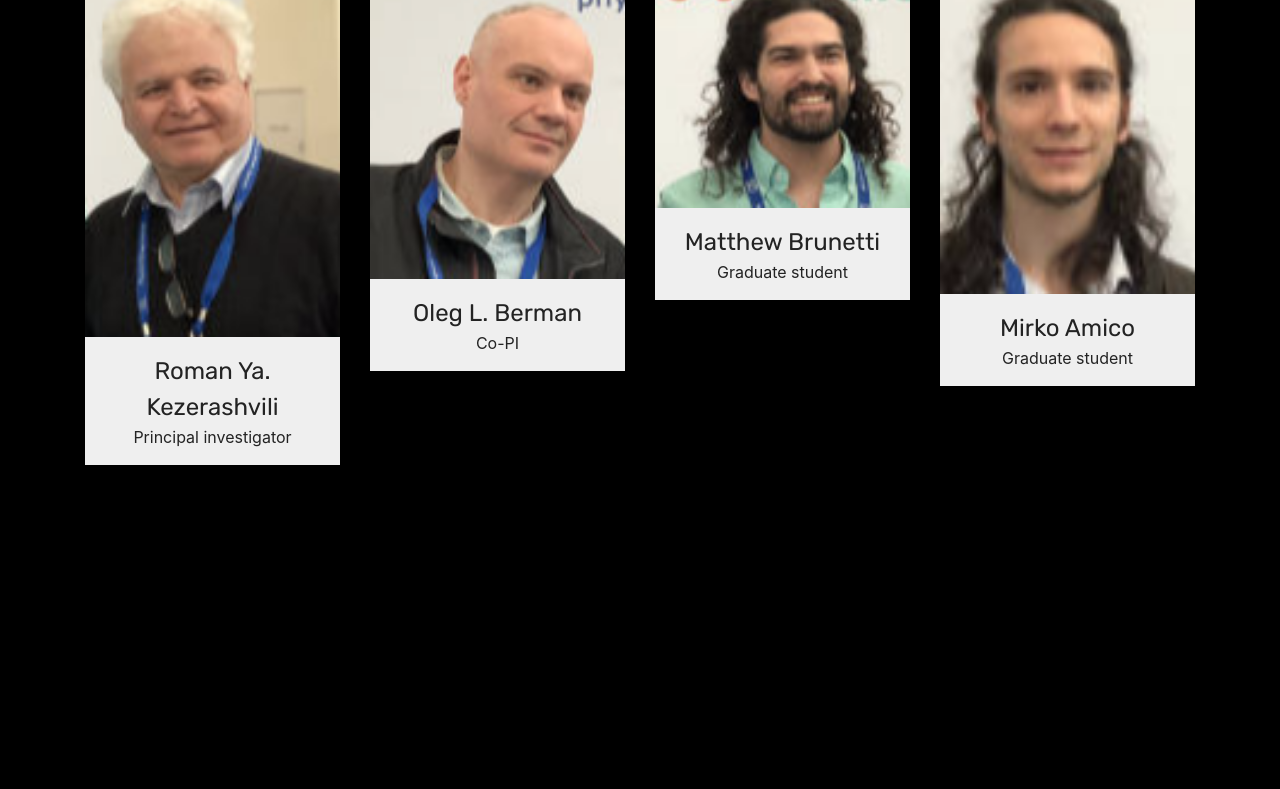
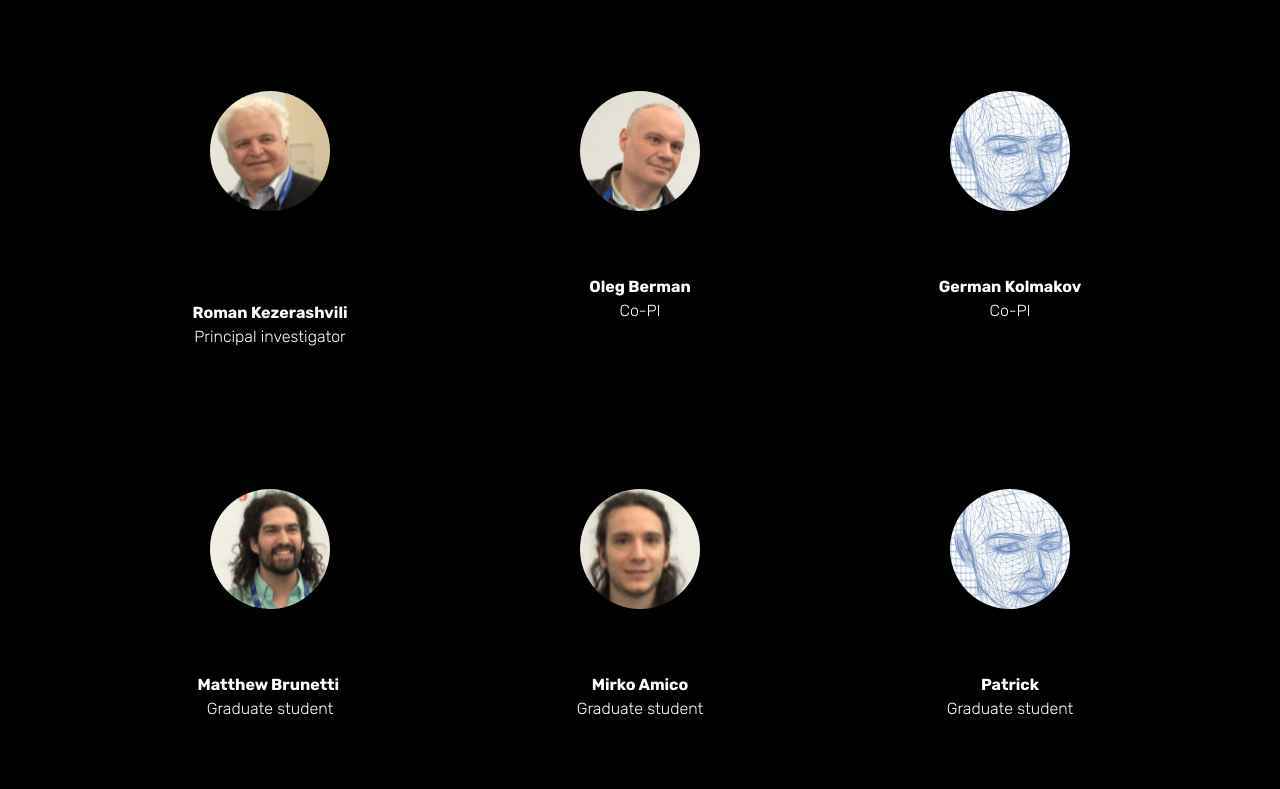
Before and after one commit to 2dphotonics/2dphotonics.github.io, a plain HTML site: page page1.html in a window 1280 px wide. Shown: the part 195-984 px from the top of the page. Drawn offline with Linux system fonts and the light colour scheme; files whose address does not match are found by name.

Commit message:
create github pages

```diff
--- a/assets/images/hashes.json
+++ b/assets/images/hashes.json
@@ -1 +1 @@
-{"py1PGTgHYO+hVxAHH24tuw==":"dod_seal-122x122.jpg","tJHqE6c1LHcg4GkSG3I/xQ==":"city_tech-192x144.jpg","kUQlzaMNaqdUXO/SRIfn1g==":"dod_seal-124x70.png","CKI3vYhZkOWiPwIFoGX5CA==":"dod_seal-124x125.png","0RFmi5vXx9im+YEyXi7HLQ==":"fullsizeoutput_2d9-510x383.jpg","0S9kgaAoaMaWdXUd7JbfvQ==":"fullsizeoutput_2d9-1-510x383.jpg","zHmvu5fWqhnLiq+Ahv2FxQ==":"fullsizeoutput_2d9-2-510x383.jpg","yFtvfx5S81K6K9hMV9rAew==":"fullsizeoutput_2d9-3-510x383.jpg"}
+{"py1PGTgHYO+hVxAHH24tuw==":"dod_seal-122x122.jpg","tJHqE6c1LHcg4GkSG3I/xQ==":"city_tech-192x144.jpg","kUQlzaMNaqdUXO/SRIfn1g==":"dod_seal-124x70.png","CKI3vYhZkOWiPwIFoGX5CA==":"dod_seal-124x125.png","0RFmi5vXx9im+YEyXi7HLQ==":"fullsizeoutput_2d9-510x383.jpg","0S9kgaAoaMaWdXUd7JbfvQ==":"fullsizeoutput_2d9-1-510x383.jpg","zHmvu5fWqhnLiq+Ahv2FxQ==":"fullsizeoutput_2d9-2-510x383.jpg","yFtvfx5S81K6K9hMV9rAew==":"fullsizeoutput_2d9-3-510x383.jpg","Xs4PuHelwBxVJwhMeJnUJw==":"fullsizeoutput_2d9-240x180.jpg","S+4TubsuqoKMkLOtFK5k+g==":"fullsizeoutput_2d9-1-240x180.jpg","hZ7NPI8aSzquey0jRNqcoA==":"fullsizeoutput_2d9-2-240x180.jpg","HXlV0tbUKMNEXSmplnOuwg==":"fullsizeoutput_2d9-3-240x180.jpg","TbiHaYTXUmnFvPmHCgJ2/Q==":"mbr-240x169.jpg"}
--- a/assets/mobirise/css/mbr-additional.css
+++ b/assets/mobirise/css/mbr-additional.css
@@ -1844,12 +1844,12 @@ body {
 }
 .cid-qTkzRZLJNu .navbar {
   padding: .5rem 0;
-  background: #232323;
+  background: #000000;
   transition: none;
   min-height: 77px;
 }
 .cid-qTkzRZLJNu .navbar-dropdown.bg-color.transparent.opened {
-  background: #232323;
+  background: #000000;
 }
 .cid-qTkzRZLJNu a {
   font-style: normal;
@@ -1933,7 +1933,7 @@ body {
   padding-bottom: 0;
 }
 .cid-qTkzRZLJNu .dropdown .dropdown-menu {
-  background: #232323;
+  background: #000000;
   display: none;
   position: absolute;
   min-width: 5rem;
@@ -2231,104 +2231,65 @@ body {
 .cid-qTkzRZLJNu .dropdown-item:hover {
   color: #c1c1c1 !important;
 }
-.cid-r8sovQNU05 {
-  padding-top: 90px;
-  padding-bottom: 90px;
+.cid-r8sXVUOSYv {
+  padding-top: 120px;
+  padding-bottom: 120px;
   background-color: #000000;
 }
-.cid-r8sovQNU05 .mbr-section-subtitle {
+.cid-r8sXVUOSYv .mbr-section-subtitle {
   color: #767676;
 }
-.cid-r8sovQNU05 .media-row {
-  display: -webkit-flex;
-  justify-content: center;
-  -webkit-justify-content: center;
-}
-.cid-r8sovQNU05 .team-item {
-  transition: all .2s;
-  margin-bottom: 2rem;
-}
-.cid-r8sovQNU05 .team-item .item-image img {
+.cid-r8sXVUOSYv .media-container-row {
+  -webkit-flex-wrap: wrap;
+  -ms-flex-wrap: wrap;
+  flex-wrap: wrap;
+}
+.cid-r8sXVUOSYv .mbr-text {
+  color: #000000;
+}
+.cid-r8sXVUOSYv .mbr-author-desc {
+  display: block;
+  color: #ffffff;
+}
+.cid-r8sXVUOSYv .mbr-author-name {
+  color: #ffffff;
+}
+.cid-r8sXVUOSYv .mbr-testimonial .panel-item {
+  background-color: #000000;
+}
+.cid-r8sXVUOSYv .mbr-testimonial .card-block {
+  -webkit-flex-grow: 0;
+  flex-grow: 0;
+  padding: 2.4rem 2.4rem 0 2.4rem;
+}
+.cid-r8sXVUOSYv .mbr-testimonial .card-block .testimonial-photo {
+  display: inline-block;
+  width: 120px;
+  height: 120px;
+  margin-bottom: 1.6rem;
+  overflow: hidden;
+  border-radius: 50%;
+}
+.cid-r8sXVUOSYv .mbr-testimonial .card-block .testimonial-photo img {
   width: 100%;
-}
-.cid-r8sovQNU05 .team-item .item-name p {
-  margin-bottom: 0;
-}
-.cid-r8sovQNU05 .team-item .item-role p {
-  margin-bottom: 0;
-}
-.cid-r8sovQNU05 .team-item .item-social {
-  display: -webkit-flex;
-  flex-wrap: wrap;
-  justify-content: center;
-  -webkit-flex-wrap: wrap;
-  -webkit-justify-content: center;
-}
-.cid-r8sovQNU05 .team-item .item-social .socicon {
-  color: #232323;
-  font-size: 17px;
-}
-.cid-r8sovQNU05 .team-item .item-caption {
-  background: #efefef;
-}
-.cid-r8sovQNU05 B {
-  color: #ffffff;
-}
-.cid-r8srKJugg9 {
-  background-color: #000000;
-}
-.cid-r8srKJugg9 .mbr-media span {
-  font-size: 48px;
-  cursor: pointer;
-  background-color: #ffffff;
-  border-radius: 50%;
-  width: 6rem;
-  height: 6rem;
-  line-height: 6rem;
-  position: relative;
-  display: inline-block;
-  transition: all 0.25s;
-  color: #353535;
-}
-.cid-r8srKJugg9 .mbr-media span.mbri-play:before {
-  position: absolute;
-  left: 50%;
-  -webkit-transform: translateX(-35%);
-  -moz-transform: translateX(-35%);
-  -ms-transform: translateX(-35%);
-  -o-transform: translateX(-35%);
-  transform: translateX(-35%);
-}
-.cid-r8srKJugg9 .modalWindow {
-  position: fixed;
-  z-index: 5000;
-  left: 0;
-  top: 0;
-  background-color: rgba(61, 61, 61, 0.65);
-  width: 100%;
-  height: 100%;
-}
-.cid-r8srKJugg9 .modalWindow .modalWindow-container {
-  display: table-cell;
-  vertical-align: middle;
-}
-.cid-r8srKJugg9 .modalWindow .modalWindow-video {
-  height: calc(44.9943757vw);
-  width: 80vw;
-  margin: 0 auto;
-}
-.cid-r8srKJugg9 a.close {
-  position: absolute;
-  right: 4vw;
-  top: 4vh;
-  color: #ffffff;
-  z-index: 5000000;
-  font-size: 37px;
-  background: #000;
-  padding: 20px;
-  border-radius: 50%;
-}
-.cid-r8srKJugg9 a.close:hover {
+  min-width: 100%;
+  min-height: 100%;
+}
+.cid-r8sXVUOSYv .mbr-testimonial .card-footer {
+  padding-bottom: 2.4rem;
+  border-top: 0;
+  padding-top: 1rem;
+  word-wrap: break-word;
+  word-break: break-word;
+  background: none;
+}
+@media (max-width: 300px) {
+  .cid-r8sXVUOSYv .testimonial-photo {
+    width: 100% !important;
+    height: auto !important;
+  }
+}
+.cid-r8sXVUOSYv H2 {
   color: #ffffff;
 }
 .cid-qTkzRZLJNu .navbar {
--- a/page1.html
+++ b/page1.html
@@ -14,7 +14,6 @@
   <link rel="stylesheet" href="assets/bootstrap/css/bootstrap.min.css">
   <link rel="stylesheet" href="assets/bootstrap/css/bootstrap-grid.min.css">
   <link rel="stylesheet" href="assets/bootstrap/css/bootstrap-reboot.min.css">
-  <link rel="stylesheet" href="assets/socicon/css/styles.css">
   <link rel="stylesheet" href="assets/dropdown/css/style.css">
   <link rel="stylesheet" href="assets/theme/css/style.css">
   <link rel="stylesheet" href="assets/mobirise/css/mbr-additional.css" type="text/css">
@@ -60,95 +59,125 @@
     </nav>
 </section>
 
-<section class="engine"><a href="https://mobirise.info/p">website templates free download</a></section><section class="features16 cid-r8sovQNU05" id="features16-6">
-
-
-
-    <div class="container align-center">
-        <h2 class="pb-3 mbr-fonts-style mbr-section-title display-2"><strong>
-            OUR TEAM
-        </strong></h2>
-
-        <div class="row media-row">
-
-        <div class="team-item col-lg-3 col-md-6">
-                <div class="item-image">
-                    <img src="assets/images/fullsizeoutput-2d9-510x383.jpg" alt="" title="">
-                </div>
-                <div class="item-caption py-3">
-                    <div class="item-name px-2">
-                        <p class="mbr-fonts-style display-5">
-                           Roman Ya. Kezerashvili</p>
-                    </div>
-                    <div class="item-role px-2">
-                        <p>Principal investigator</p>
-                    </div>
-
-                </div>
-            </div><div class="team-item col-lg-3 col-md-6">
-                <div class="item-image">
-                    <img src="assets/images/fullsizeoutput-2d9-1-510x383.jpg" alt="" title="">
-                </div>
-                <div class="item-caption py-3">
-                    <div class="item-name px-2">
-                        <p class="mbr-fonts-style display-5">
-                           Oleg L. Berman</p>
-                    </div>
-                    <div class="item-role px-2">
-                        <p>Co-PI</p>
-                    </div>
-
-                </div>
-            </div><div class="team-item col-lg-3 col-md-6">
-                <div class="item-image">
-                    <img src="assets/images/fullsizeoutput-2d9-2-510x383.jpg" alt="" title="">
-                </div>
-                <div class="item-caption py-3">
-                    <div class="item-name px-2">
-                        <p class="mbr-fonts-style display-5">
-                           Matthew Brunetti</p>
-                    </div>
-                    <div class="item-role px-2">
-                        <p>Graduate student</p>
-                    </div>
-
-                </div>
-            </div><div class="team-item col-lg-3 col-md-6">
-                <div class="item-image">
-                    <img src="assets/images/fullsizeoutput-2d9-3-510x383.jpg" alt="" title="">
-                </div>
-                <div class="item-caption py-3">
-                    <div class="item-name px-2">
-                        <p class="mbr-fonts-style display-5">
-                           Mirko Amico</p>
-                    </div>
-                    <div class="item-role px-2">
-                        <p>Graduate student</p>
-                    </div>
-
-                </div>
-            </div></div>
-    </div>
-</section>
-
-<section class="header8 cid-r8srKJugg9 mbr-fullscreen" id="header8-7">
+<section class="engine"><a href="https://mobirise.info/g">build a website</a></section><section class="testimonials1 cid-r8sXVUOSYv" id="testimonials1-h">
 
 
 
 
-
-    <div class="container align-center">
-        <div class="row justify-content-md-center">
-            <div class="mbr-white col-md-10">
-
-
-
-
+    <div class="container">
+        <div class="media-container-row">
+            <div class="title col-12 align-center">
+                <h2 class="pb-3 mbr-fonts-style display-2">
+                    Our team</h2>
 
             </div>
         </div>
     </div>
 
+    <div class="container pt-3 mt-2">
+        <div class="media-container-row">
+            <div class="mbr-testimonial p-3 align-center col-12 col-md-6 col-lg-4">
+                <div class="panel-item p-3">
+                    <div class="card-block">
+                        <div class="testimonial-photo">
+                            <img src="assets/images/fullsizeoutput-2d9-510x383.jpg" alt="" title="">
+                        </div>
+                        <p class="mbr-text mbr-fonts-style display-7">&nbsp;</p>
+                    </div>
+                    <div class="card-footer">
+                        <div class="mbr-author-name mbr-bold mbr-fonts-style display-7">
+                             Roman Kezerashvili</div>
+                        <small class="mbr-author-desc mbr-italic mbr-light mbr-fonts-style display-7">
+                               Principal investigator</small>
+                    </div>
+                </div>
+            </div>
+
+            <div class="mbr-testimonial p-3 align-center col-12 col-md-6 col-lg-4">
+                <div class="panel-item p-3">
+                    <div class="card-block">
+                        <div class="testimonial-photo">
+                            <img src="assets/images/fullsizeoutput-2d9-1-510x383.jpg" alt="" title="">
+                        </div>
+                        <p class="mbr-text mbr-fonts-style display-7"></p>
+                    </div>
+                    <div class="card-footer">
+                        <div class="mbr-author-name mbr-bold mbr-fonts-style display-7">
+                             Oleg Berman</div>
+                        <small class="mbr-author-desc mbr-italic mbr-light mbr-fonts-style display-7">
+                               Co-PI</small>
+                    </div>
+                </div>
+            </div>
+
+            <div class="mbr-testimonial p-3 align-center col-12 col-md-6 col-lg-4">
+                <div class="panel-item p-3">
+                    <div class="card-block">
+                        <div class="testimonial-photo">
+                            <img src="assets/images/mbr-240x169.jpg" alt="" title="">
+                        </div>
+                        <p class="mbr-text mbr-fonts-style display-7"></p>
+                    </div>
+                    <div class="card-footer">
+                        <div class="mbr-author-name mbr-bold mbr-fonts-style display-7">
+                             German Kolmakov</div>
+                        <small class="mbr-author-desc mbr-italic mbr-light mbr-fonts-style display-7">
+                               Co-PI</small>
+                    </div>
+                </div>
+            </div>
+
+            <div class="mbr-testimonial p-3 align-center col-12 col-md-6 col-lg-4">
+                <div class="panel-item p-3">
+                    <div class="card-block">
+                        <div class="testimonial-photo">
+                            <img src="assets/images/fullsizeoutput-2d9-2-510x383.jpg" alt="" title="">
+                        </div>
+                        <p class="mbr-text mbr-fonts-style display-7"></p>
+                    </div>
+                    <div class="card-footer">
+                        <div class="mbr-author-name mbr-bold mbr-fonts-style display-7">
+                             Matthew Brunetti&nbsp;</div>
+                        <small class="mbr-author-desc mbr-italic mbr-light mbr-fonts-style display-7">
+                               Graduate student</small>
+                    </div>
+                </div>
+            </div>
+
+            <div class="mbr-testimonial p-3 align-center col-12 col-md-6 col-lg-4">
+                <div class="panel-item p-3">
+                    <div class="card-block">
+                        <div class="testimonial-photo">
+                            <img src="assets/images/fullsizeoutput-2d9-3-510x383.jpg" alt="" title="">
+                        </div>
+                        <p class="mbr-text mbr-fonts-style display-7"></p>
+                    </div>
+                    <div class="card-footer">
+                        <div class="mbr-author-name mbr-bold mbr-fonts-style display-7">
+                             Mirko Amico</div>
+                        <small class="mbr-author-desc mbr-italic mbr-light mbr-fonts-style display-7">
+                               Graduate student</small>
+                    </div>
+                </div>
+            </div>
+
+            <div class="mbr-testimonial p-3 align-center col-12 col-md-6 col-lg-4">
+                <div class="panel-item p-3">
+                    <div class="card-block">
+                        <div class="testimonial-photo">
+                            <img src="assets/images/mbr-240x169.jpg" alt="" title="">
+                        </div>
+                        <p class="mbr-text mbr-fonts-style display-7"></p></div>
+                    <div class="card-footer">
+                        <div class="mbr-author-name mbr-bold mbr-fonts-style display-7">
+                             Patrick</div>
+                        <small class="mbr-author-desc mbr-italic mbr-light mbr-fonts-style display-7">
+                               Graduate student</small>
+                    </div>
+                </div>
+            </div>
+        </div>
+    </div>
 </section>
 
 
@@ -156,10 +185,9 @@
   <script src="assets/popper/popper.min.js"></script>
   <script src="assets/tether/tether.min.js"></script>
   <script src="assets/bootstrap/js/bootstrap.min.js"></script>
+  <script src="assets/smoothscroll/smooth-scroll.js"></script>
   <script src="assets/dropdown/js/script.min.js"></script>
   <script src="assets/touchswipe/jquery.touch-swipe.min.js"></script>
-  <script src="assets/playervimeo/vimeo_player.js"></script>
-  <script src="assets/smoothscroll/smooth-scroll.js"></script>
   <script src="assets/theme/js/script.js"></script>
 
 
```
Also changed, not shown: index.html (+2 -2 lines), page2.html (+1 -1 lines), page3.html (+1 -1 lines), page4.html (+1 -1 lines), page5.html (+2 -2 lines), assets/images/mbr-240x169.jpg (added), 1 other file.
